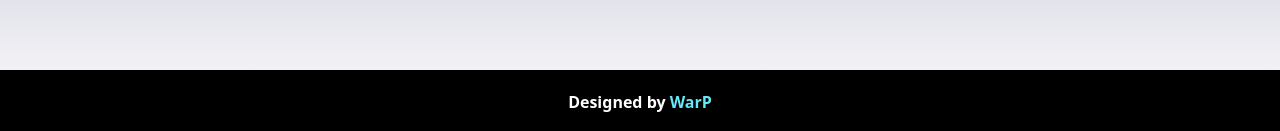
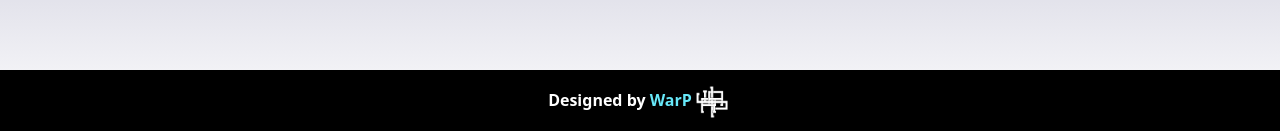
Before and after one commit to RobinSen2217/DADA-CON, a React (Vite) app: page /dada in a window 1280 px wide. Shown: the part 1082-1213 px from the top of the page. Built offline with nearby package versions, Linux system fonts and the light colour scheme; a web font is replaced by a local one.

Commit message:
added warp logo

```diff
--- a/src/Components/DadaFoot.jsx
+++ b/src/Components/DadaFoot.jsx
@@ -3,8 +3,9 @@ import React from 'react'
 function DadaFoot(props) {
 
   return (
-    <div className={`w-full bg-black text-center text-white mt-4 py-5 font-semibold ${props.style}`}>
+    <div className={`w-full bg-black text-center text-white mt-4 py-3 font-semibold ${props.style}`}>
       Designed by <span className='text-cyan-300'>WarP</span>
+      <img src="/mainLogo.jpg" alt="mainLogo" className='inline h-10'/>
     </div>
   )
 }
```
Also changed, not shown: public/mainLogo.jpg (added).
